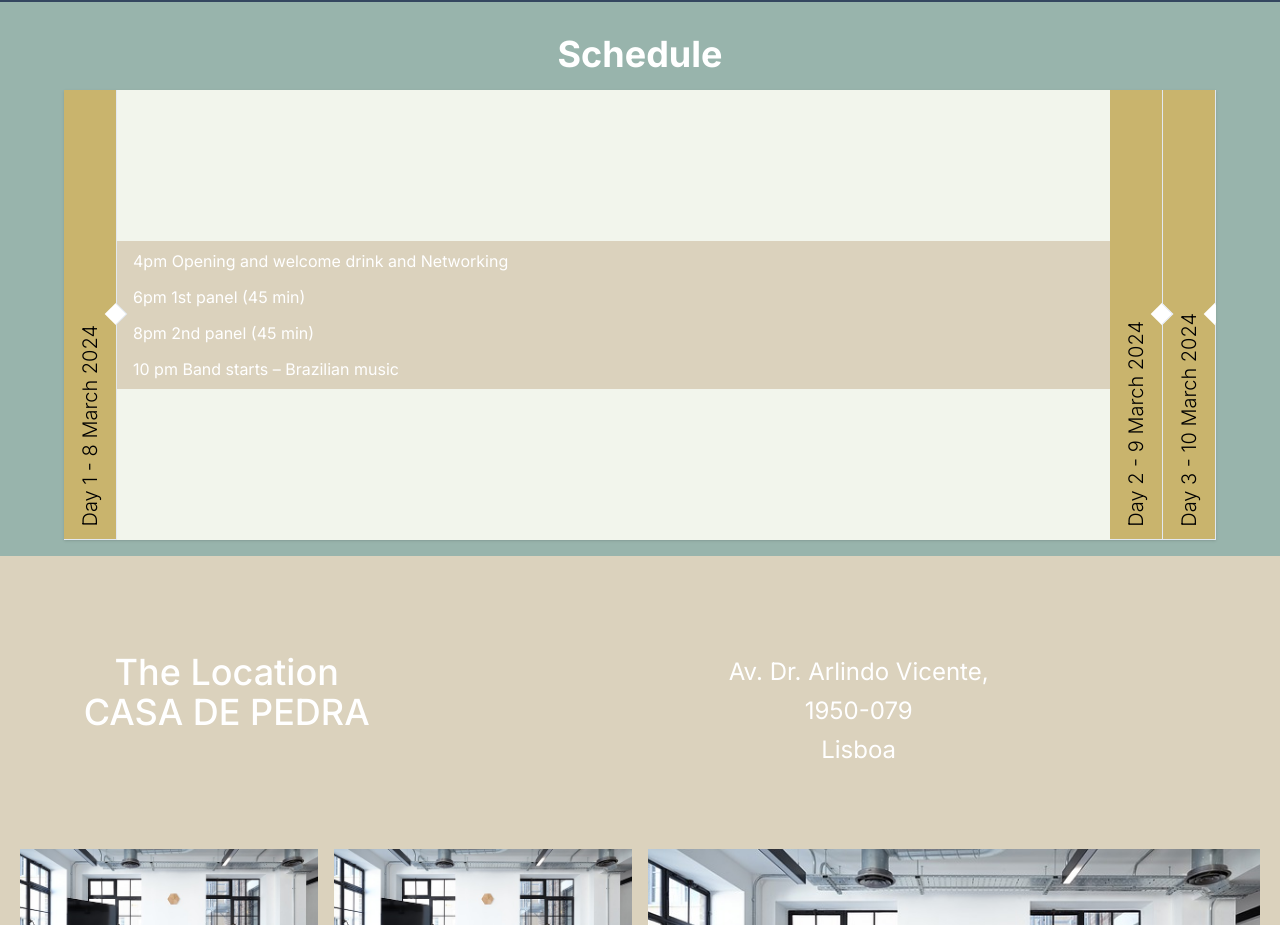
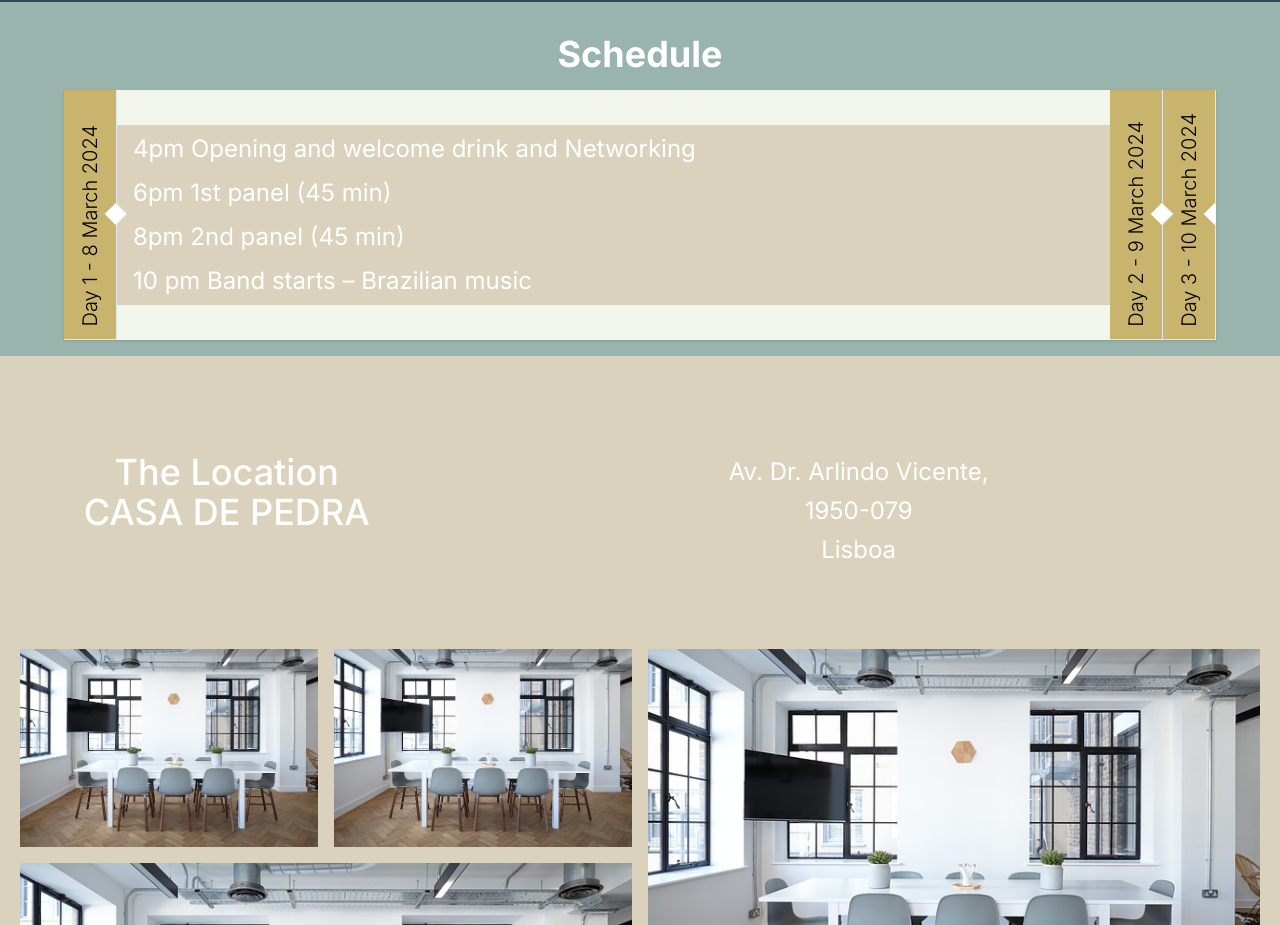
Before and after one commit to Mani007/w3w, a Next.js app: page / in a window 1280 px wide. Shown: the part 1740-2665 px from the top of the page. Built offline with nearby package versions, Linux system fonts and the light colour scheme.

Commit message:
basic schedule updated with size

```diff
--- a/src/app/components/VerticalAccordion.jsx
+++ b/src/app/components/VerticalAccordion.jsx
@@ -12,7 +12,7 @@ const VerticalAccordion = () => {
   return (
     <section id='schedule' className="p-4 bg-[#98B4AC]">
       <p className='py-4 text-center text-white text-4xl font-bold'>Schedule</p>
-      <div className="flex flex-col lg:flex-row h-fit lg:h-[450px] w-full max-w-6xl mx-auto shadow overflow-hidden">
+      <div className="flex flex-col lg:flex-row h-fit lg:h-[250px] w-full max-w-6xl mx-auto shadow overflow-hidden">
         {items.map((item) => {
           return (
             <Panel
@@ -79,7 +79,7 @@ const Panel = ({ open, setOpen, id, plan, Icon, title, imgSrc, description }) =>
               initial="closed"
               animate="open"
               exit="closed"
-              className="px-4 py-2  w-full  text-start bg-[#DBD2BD] backdrop-blur-sm text-white "
+              className="px-4 py-2  w-full text-2xl text-start bg-[#DBD2BD] backdrop-blur-sm text-white "
               >
               <div className='overflow-hidden space-y-3'>
               {plan.map(
```
